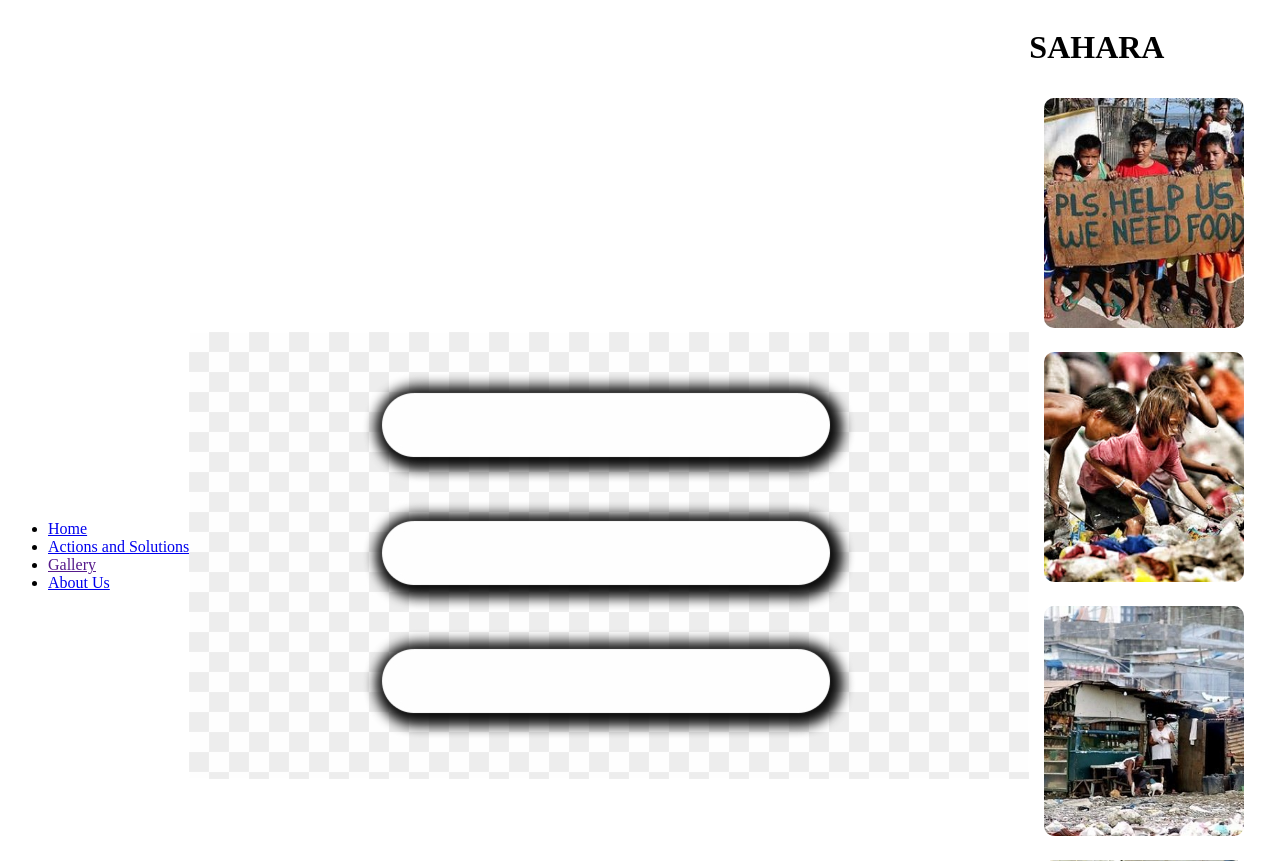
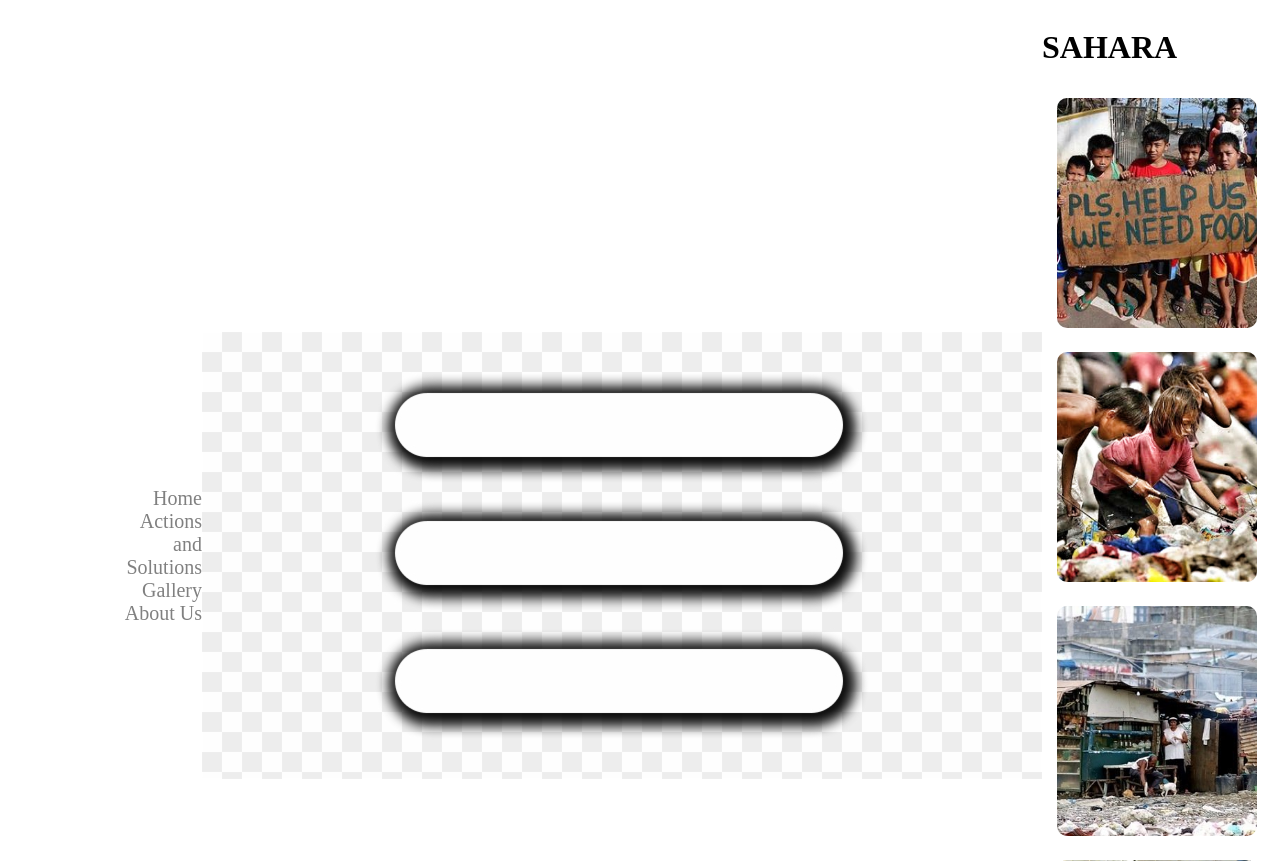
Before and after one commit to VinzJS/learningtasks, a PHP site: page /LT4/gallery.html in a window 1280 px wide. Shown: the top 861 px of the page. Run offline with PHP 8.4, Linux system fonts and the light colour scheme.

Commit message:
Update styles3.css

```diff
--- a/LT4/styles3.css
+++ b/LT4/styles3.css
@@ -28,3 +28,18 @@
   display:flex;
   align-items:center;
 }
+ nav{
+  flex:1;
+  text-align:right;
+}
+nav ul li{
+  list-style:none;
+  display:inline-block;
+  margin-left:60px;
+}
+
+nav ul li a{
+  text-decoration:none;
+  color:#808080;
+  font-size:20px;
+}
```
